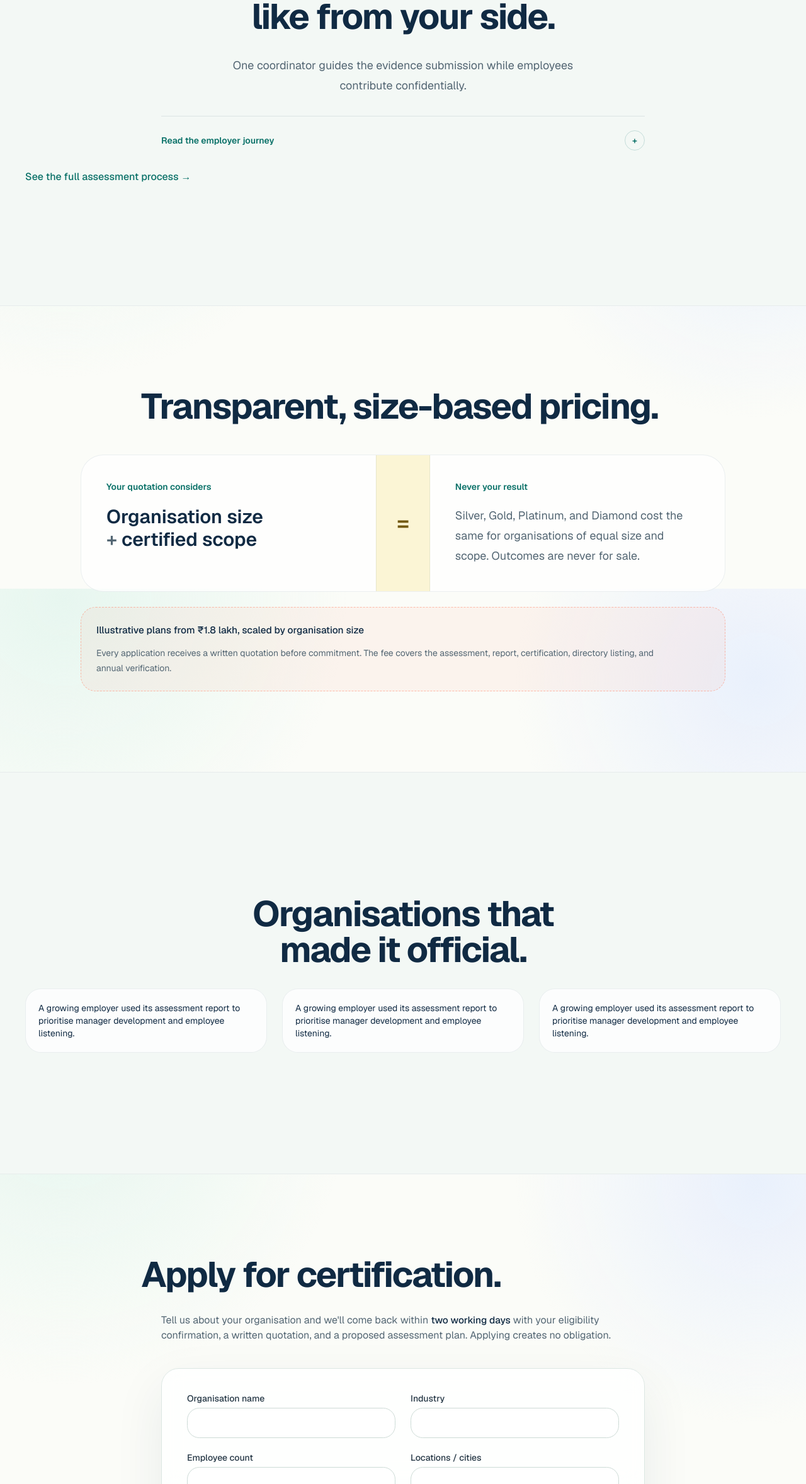
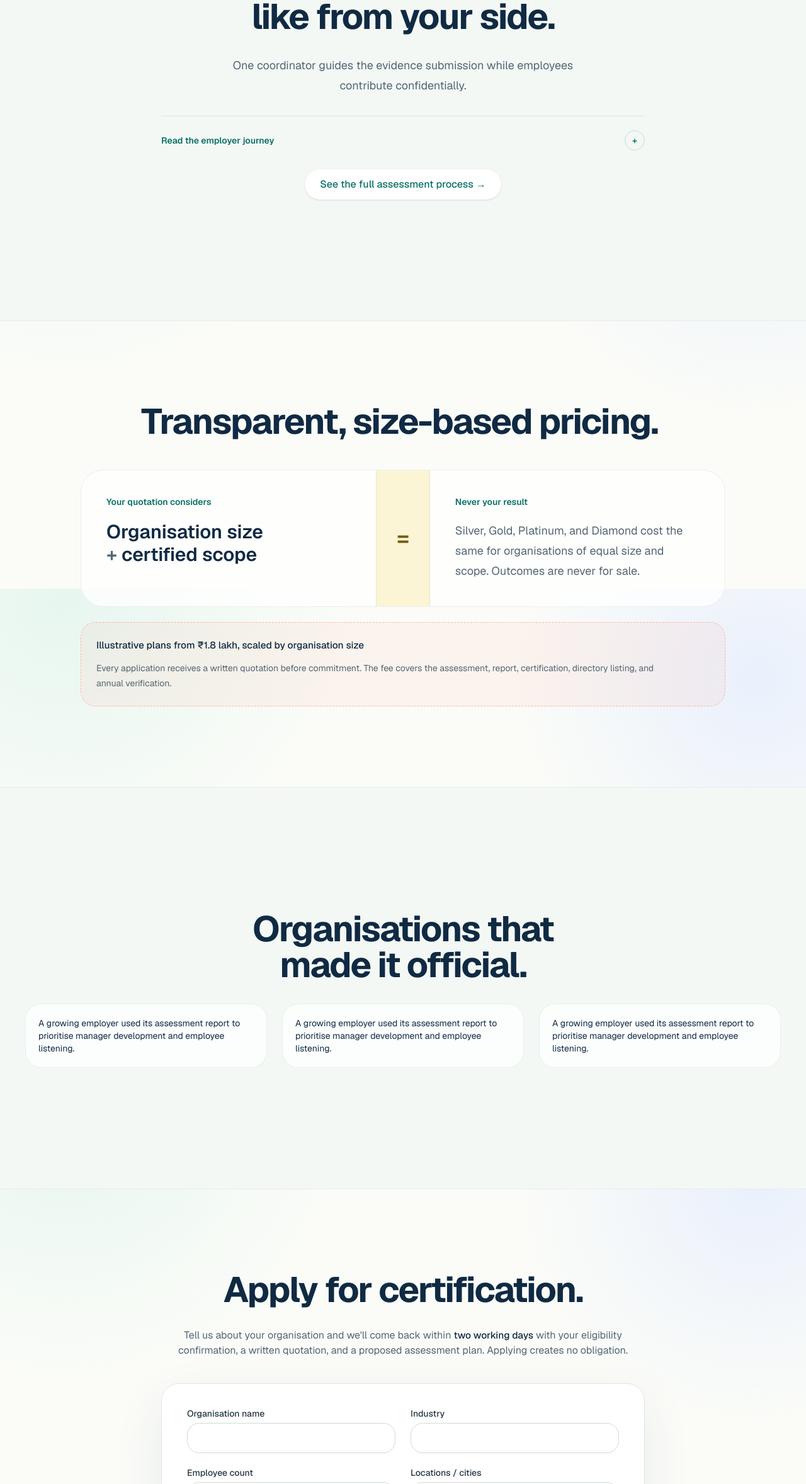
Before and after one commit to nesora-ops/ooc_website, a Next.js app: page /employers in a window 1280 px wide. Shown: the part 3065-5422 px from the top of the page at 63% size. Built offline with nearby package versions, Linux system fonts and the light colour scheme; no server answers.

Commit message:
style: centre apply form and turn assessment link into pill button
Centre the "Apply for certification" heading/copy and convert "See the
full assessment process" into a centred white oval button with teal text.

```diff
--- a/src/app/employers/page.tsx
+++ b/src/app/employers/page.tsx
@@ -172,7 +172,7 @@ export default function EmployersPage() {
           </ProgressiveDetails>
           <Link
             href="/certification"
-            className="mt-6 inline-block font-medium text-teal hover:underline"
+            className="mx-auto mt-6 flex w-fit items-center rounded-full bg-white px-6 py-3 font-medium text-teal shadow-sm transition-colors hover:bg-mint"
           >
             See the full assessment process →
           </Link>
@@ -230,13 +230,13 @@ export default function EmployersPage() {
 
       {/* APPLICATION FORM */}
       <section id="apply" className="mx-auto max-w-6xl px-4 py-16 sm:px-6 lg:px-8">
-        <p className="mx-auto max-w-3xl text-xs font-semibold uppercase tracking-widest text-gold-ink">
+        <p className="mx-auto max-w-3xl text-center text-xs font-semibold uppercase tracking-widest text-gold-ink">
           Application form
         </p>
-        <h2 className="mx-auto mt-4 max-w-3xl border-b border-gold/40 pb-4 font-heading text-3xl font-bold text-navy-ink">
+        <h2 className="mx-auto mt-4 max-w-3xl border-b border-gold/40 pb-4 text-center font-heading text-3xl font-bold text-navy-ink">
           Apply for certification.
         </h2>
-        <p className="mx-auto mt-8 max-w-3xl text-muted-foreground">
+        <p className="mx-auto mt-8 max-w-3xl text-center text-muted-foreground">
           Tell us about your organisation and we&apos;ll come back within{" "}
           <Placeholder>response time</Placeholder> with your eligibility confirmation, a written
           quotation, and a proposed assessment plan. Applying creates no obligation.
```
